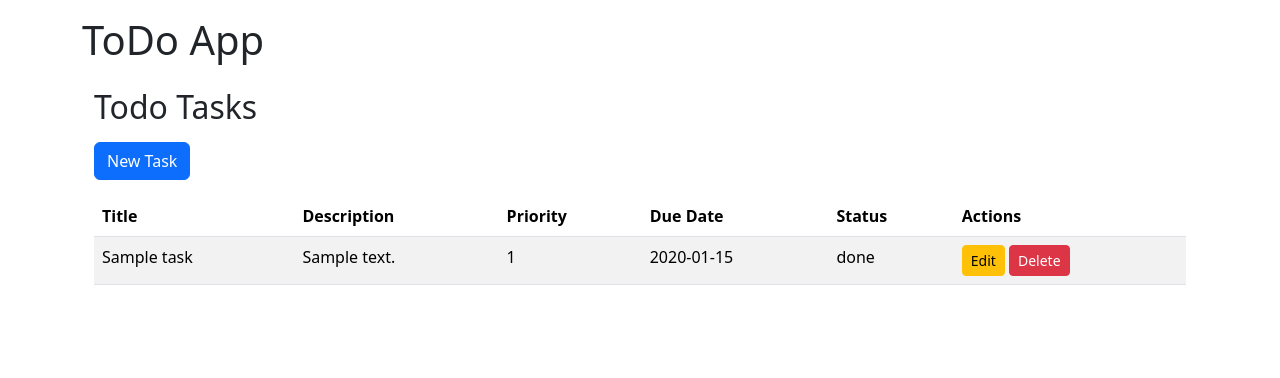
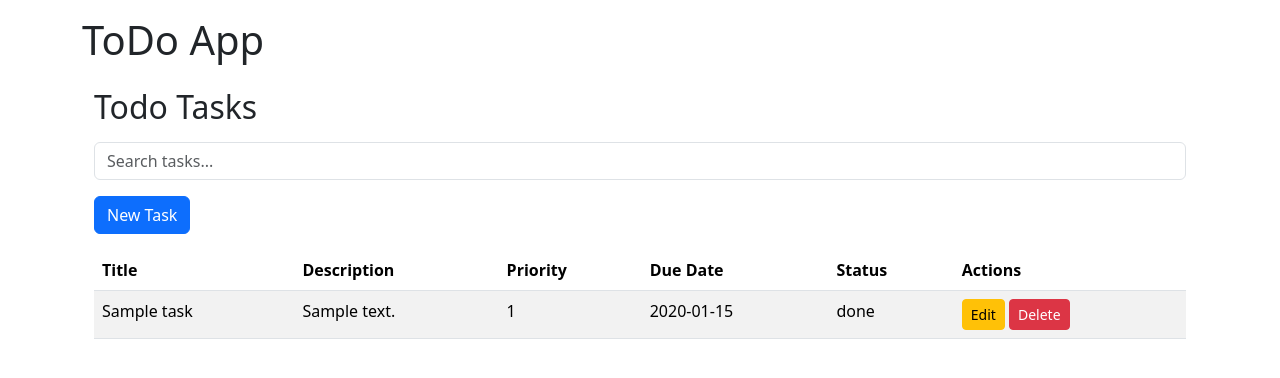
Before and after one commit to nv23158-mohammed-jasim/todo-app, a Flask app: page / in a window 1280 px wide. Shown: the top 378 px of the page. Run offline with Flask 3, Linux system fonts and the light colour scheme; tables that the repository leaves empty hold one stand-in row (values such as "Sample post").

Commit message:
Add search tasks feature

```diff
--- a/app/routes.py
+++ b/app/routes.py
@@ -7,8 +7,19 @@ bp = Blueprint("main", __name__)
 
 @bp.route("/")
 def index():
-    tasks = Task.query.order_by(Task.created_at.desc()).all()
-    return render_template("index.html", tasks=tasks)
+    q = request.args.get("q", "").strip()
+
+    query = Task.query
+
+    if q:
+        query = query.filter(
+            (Task.title.ilike(f"%{q}%")) |
+            (Task.description.ilike(f"%{q}%"))
+        )
+
+    tasks = query.order_by(Task.created_at.desc()).all()
+
+    return render_template("index.html", tasks=tasks, q=q)
 
 @bp.route("/task/create", methods=["GET", "POST"])
 def create_task():
--- a/app/templates/index.html
+++ b/app/templates/index.html
@@ -5,6 +5,15 @@
 <div class="container mt-4">
 
     <h2 class="mb-3">Todo Tasks</h2>
+
+    <form method="GET" action="{{ url_for('main.index') }}" class="mb-3">
+        <input
+            type="text"
+            name="q"
+            placeholder="Search tasks..."
+            value="{{ q }}"
+            class="form-control">
+    </form>
 
     <a href="{{ url_for('main.create_task') }}" class="btn btn-primary mb-3">New Task</a>
 
@@ -32,17 +41,13 @@
                     {% endif %}
                 </td>
                 <td>{{ task.status }}</td>
-
                 <td>
                     <a href="{{ url_for('main.edit_task', task_id=task.id) }}" class="btn btn-sm btn-warning">Edit</a>
 
-                    <form action="{{ url_for('main.delete_task', task_id=task.id) }}"
-                          method="POST"
-                          style="display:inline;">
+                    <form action="{{ url_for('main.delete_task', task_id=task.id) }}" method="POST" style="display:inline;">
                         <button class="btn btn-sm btn-danger">Delete</button>
                     </form>
                 </td>
-
             </tr>
             {% endfor %}
         </tbody>
```
